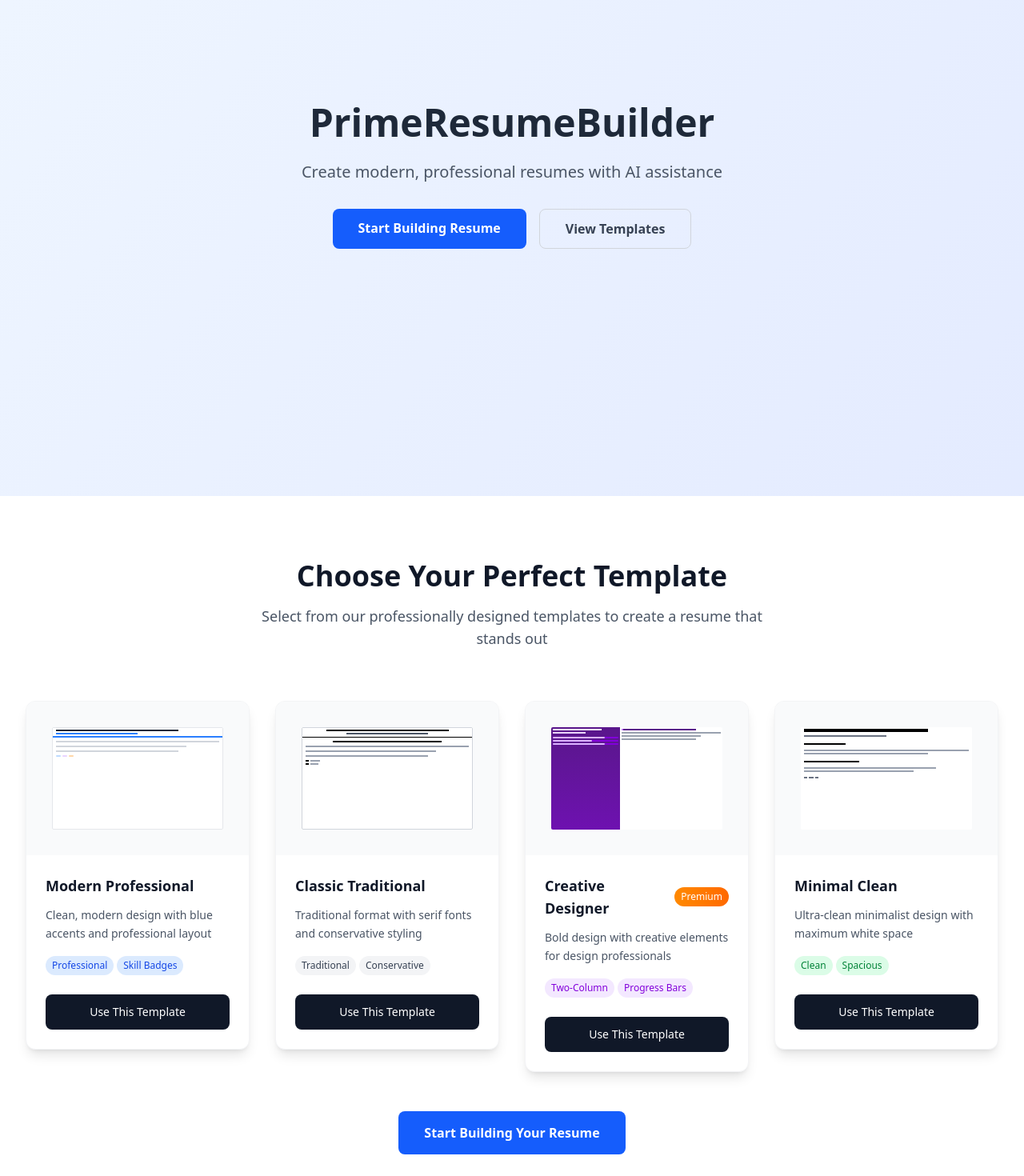
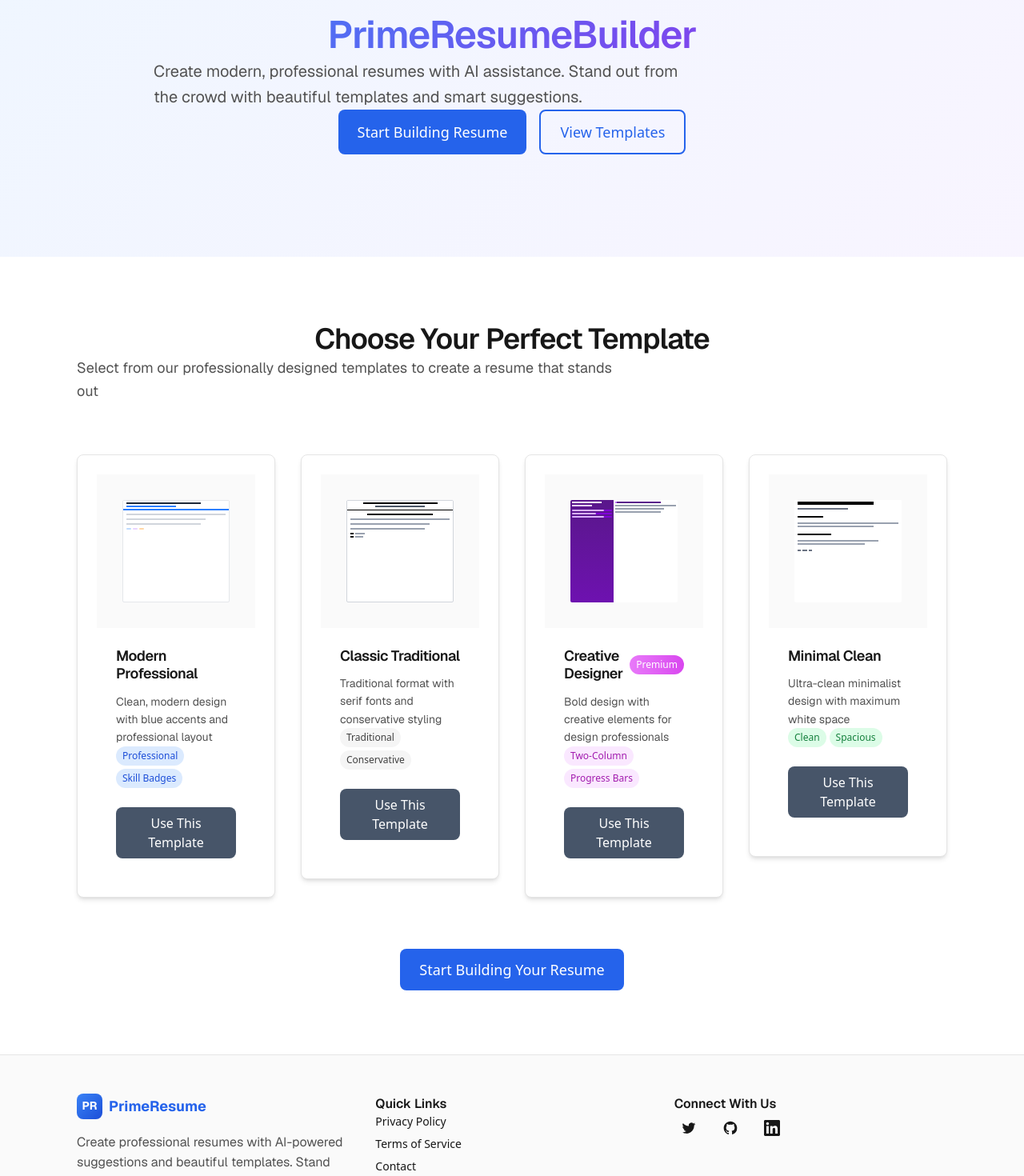
Before and after one commit to tolunaytogul/primeresumebuilder, a Next.js app: page / in a window 1280 px wide. Shown: the part 180-1650 px from the top of the page at 80% size. Built offline with nearby package versions, Linux system fonts and the light colour scheme.

Commit message:
refactor(layout): apply global styles & wrap pages - Layout component integration, homepage redesign with design system

```diff
--- a/src/app/globals.css
+++ b/src/app/globals.css
@@ -1,4 +1,6 @@
 @import "tailwindcss";
+@import "../styles/_typography.css";
+@import "../styles/_animations.css";
 
 :root {
   --background: #ffffff;
--- a/src/app/layout.tsx
+++ b/src/app/layout.tsx
@@ -26,9 +26,9 @@ export default function RootLayout({
   children: React.ReactNode;
 }>) {
   return (
-    <html lang="tr">
+    <html lang="en" className="scroll-smooth">
       <body
-        className={`${geistSans.variable} ${geistMono.variable} antialiased`}
+        className={`${geistSans.variable} ${geistMono.variable} font-sans antialiased bg-background text-foreground`}
       >
         <PremiumProvider>
           <CVProvider>
--- a/src/app/page.tsx
+++ b/src/app/page.tsx
@@ -2,54 +2,71 @@ import Link from "next/link";
 import TemplatePreview from '@/components/TemplatePreview';
 import PremiumModal from '@/components/PremiumModal';
 import { AVAILABLE_TEMPLATES } from '@/types/template';
+import { Layout } from '@/components/layout';
+import { Container, Button, Heading, Text, Card, FadeIn, SlideUp, StaggerContainer, StaggerItem } from '@/components/ui';
 
 export default function HomePage() {
   return (
-    <div className="min-h-screen bg-gradient-to-br from-blue-50 to-indigo-100">
+    <Layout>
+      <div className="bg-gradient-to-br from-primary-50 to-accent-50">
         {/* Hero Section */}
-      <div className="flex items-center justify-center min-h-screen">
-        <div className="text-center max-w-4xl mx-auto px-4 sm:px-6">
-          <h1 className="text-3xl sm:text-4xl lg:text-5xl font-bold text-gray-800 mb-4 sm:mb-6">
+        <section className="py-20 lg:py-32">
+          <Container>
+            <div className="text-center max-w-4xl mx-auto">
+              <FadeIn>
+                <Heading level={1} size="5xl" className="text-gradient mb-6">
                   PrimeResumeBuilder
-          </h1>
-          <p className="text-lg sm:text-xl text-gray-600 mb-6 sm:mb-8 px-2">
-            Create modern, professional resumes with AI assistance
-          </p>
-          <div className="flex flex-col sm:flex-row gap-3 sm:gap-4 justify-center">
-            <Link
-              href="/cv-editor"
-              className="w-full sm:w-auto bg-blue-600 hover:bg-blue-700 text-white font-semibold py-3 px-6 sm:px-8 rounded-lg transition-colors"
-            >
+                </Heading>
+              </FadeIn>
+
+              <SlideUp delay={0.2}>
+                <Text size="xl" color="muted" className="mb-8 max-w-2xl mx-auto">
+                  Create modern, professional resumes with AI assistance.
+                  Stand out from the crowd with beautiful templates and smart suggestions.
+                </Text>
+              </SlideUp>
+
+              <SlideUp delay={0.4}>
+                <div className="flex flex-col sm:flex-row gap-4 justify-center">
+                  <Button size="lg" className="hover-lift">
+                    <Link href="/cv-editor">
                       Start Building Resume
                     </Link>
-            <a
-              href="#templates"
-              className="w-full sm:w-auto border border-gray-300 hover:border-gray-400 text-gray-700 font-semibold py-3 px-6 sm:px-8 rounded-lg transition-colors"
-            >
+                  </Button>
+                  <Button variant="outline" size="lg" className="hover-lift">
+                    <a href="#templates">
                       View Templates
                     </a>
+                  </Button>
                 </div>
+              </SlideUp>
             </div>
+          </Container>
+        </section>
+
+        {/* Template Showcase */}
+        <section id="templates" className="bg-white py-20">
+          <Container>
+            <div className="text-center mb-16">
+              <FadeIn>
+                <Heading level={2} size="4xl" className="mb-4">
+                  Choose Your Perfect Template
+                </Heading>
+              </FadeIn>
+
+              <SlideUp delay={0.2}>
+                <Text size="lg" color="muted" className="max-w-2xl mx-auto">
+                  Select from our professionally designed templates to create a resume that stands out
+                </Text>
+              </SlideUp>
             </div>
 
-      {/* Template Showcase */}
-      <div id="templates" className="bg-white py-20">
-        <div className="max-w-7xl mx-auto px-4 sm:px-6 lg:px-8">
-          <div className="text-center mb-16">
-            <h2 className="text-3xl lg:text-4xl font-bold text-gray-900 mb-4">
-              Choose Your Perfect Template
-            </h2>
-            <p className="text-lg text-gray-600 max-w-2xl mx-auto">
-              Select from our professionally designed templates to create a resume that stands out
-            </p>
-          </div>
-
-          <div className="grid grid-cols-1 md:grid-cols-2 lg:grid-cols-4 gap-8">
+            <StaggerContainer className="grid grid-cols-1 md:grid-cols-2 lg:grid-cols-4 gap-8">
               {AVAILABLE_TEMPLATES.map((template) => (
-              <div key={template.id} className="group">
-                <div className="bg-white rounded-xl shadow-lg overflow-hidden hover:shadow-xl transition-all duration-300 border border-gray-100">
+                <StaggerItem key={template.id}>
+                  <Card className="group hover-lift transition-all duration-300">
                     {/* Template Preview */}
-                  <div className="p-8 bg-gray-50">
+                    <div className="p-8 bg-neutral-50">
                       <TemplatePreview
                         templateType={template.id}
                         className="w-full h-32 mx-auto"
@@ -59,68 +76,72 @@ export default function HomePage() {
                     {/* Template Info */}
                     <div className="p-6">
                       <div className="flex items-center gap-2 mb-3">
-                      <h3 className="text-lg font-semibold text-gray-900">{template.name}</h3>
+                        <Heading level={3} size="lg">{template.name}</Heading>
                         {template.isPremium && (
-                        <span className="px-2 py-1 bg-gradient-to-r from-orange-400 to-orange-500 text-white text-xs font-medium rounded-full">
+                          <span className="px-2 py-1 bg-gradient-to-r from-accent-400 to-accent-500 text-white text-xs font-medium rounded-full">
                             Premium
                           </span>
                         )}
                       </div>
-                    <p className="text-sm text-gray-600 mb-4 leading-relaxed">{template.description}</p>
+
+                      <Text size="sm" color="muted" className="mb-4 leading-relaxed">
+                        {template.description}
+                      </Text>
 
                       {/* Template Features */}
                       <div className="flex flex-wrap gap-1 mb-6">
                         {template.id === 'modern' && (
                           <>
-                          <span className="px-2 py-1 bg-blue-100 text-blue-700 text-xs rounded-full">Professional</span>
-                          <span className="px-2 py-1 bg-blue-100 text-blue-700 text-xs rounded-full">Skill Badges</span>
+                            <span className="px-2 py-1 bg-primary-100 text-primary-700 text-xs rounded-full">Professional</span>
+                            <span className="px-2 py-1 bg-primary-100 text-primary-700 text-xs rounded-full">Skill Badges</span>
                           </>
                         )}
                         {template.id === 'classic' && (
                           <>
-                          <span className="px-2 py-1 bg-gray-100 text-gray-700 text-xs rounded-full">Traditional</span>
-                          <span className="px-2 py-1 bg-gray-100 text-gray-700 text-xs rounded-full">Conservative</span>
+                            <span className="px-2 py-1 bg-neutral-100 text-neutral-700 text-xs rounded-full">Traditional</span>
+                            <span className="px-2 py-1 bg-neutral-100 text-neutral-700 text-xs rounded-full">Conservative</span>
                           </>
                         )}
                         {template.id === 'creative' && (
                           <>
-                          <span className="px-2 py-1 bg-purple-100 text-purple-700 text-xs rounded-full">Two-Column</span>
-                          <span className="px-2 py-1 bg-purple-100 text-purple-700 text-xs rounded-full">Progress Bars</span>
+                            <span className="px-2 py-1 bg-accent-100 text-accent-700 text-xs rounded-full">Two-Column</span>
+                            <span className="px-2 py-1 bg-accent-100 text-accent-700 text-xs rounded-full">Progress Bars</span>
                           </>
                         )}
                         {template.id === 'minimal' && (
                           <>
-                          <span className="px-2 py-1 bg-green-100 text-green-700 text-xs rounded-full">Clean</span>
-                          <span className="px-2 py-1 bg-green-100 text-green-700 text-xs rounded-full">Spacious</span>
+                            <span className="px-2 py-1 bg-success-100 text-success-700 text-xs rounded-full">Clean</span>
+                            <span className="px-2 py-1 bg-success-100 text-success-700 text-xs rounded-full">Spacious</span>
                           </>
                         )}
                       </div>
 
-                    <Link
-                      href="/cv-editor"
-                      className="w-full px-4 py-3 bg-gray-900 text-white text-sm font-medium rounded-lg hover:bg-gray-800 transition-colors text-center block"
-                    >
+                      <Button variant="secondary" className="w-full">
+                        <Link href="/cv-editor">
                           Use This Template
                         </Link>
+                      </Button>
                     </div>
-                </div>
-              </div>
+                  </Card>
+                </StaggerItem>
               ))}
-          </div>
+            </StaggerContainer>
 
             <div className="text-center mt-16">
-            <Link
-              href="/cv-editor"
-              className="px-8 py-4 bg-blue-600 text-white font-semibold rounded-lg hover:bg-blue-700 transition-colors"
-            >
+              <SlideUp delay={0.6}>
+                <Button size="lg" className="hover-lift">
+                  <Link href="/cv-editor">
                     Start Building Your Resume
                   </Link>
+                </Button>
+              </SlideUp>
             </div>
-        </div>
+          </Container>
+        </section>
       </div>
 
       {/* Premium Modal */}
       <PremiumModal />
-    </div>
+    </Layout>
   );
 }
--- /dev/null
+++ b/src/components/layout/Layout.tsx
@@ -0,0 +1,36 @@
+import { ReactNode } from 'react';
+import { Header } from './Header';
+import { Footer } from './Footer';
+import { PageTransition } from '@/components/ui';
+
+interface LayoutProps {
+  children: ReactNode;
+  className?: string;
+  showHeader?: boolean;
+  showFooter?: boolean;
+  headerClassName?: string;
+  footerClassName?: string;
+}
+
+export function Layout({
+  children,
+  className = '',
+  showHeader = true,
+  showFooter = true,
+  headerClassName,
+  footerClassName
+}: LayoutProps) {
+  return (
+    <div className="min-h-screen flex flex-col bg-background text-foreground">
+      {showHeader && <Header className={headerClassName} />}
+
+      <main className={`flex-1 ${className}`}>
+        <PageTransition>
+          {children}
+        </PageTransition>
+      </main>
+
+      {showFooter && <Footer className={footerClassName} />}
+    </div>
+  );
+}
--- a/src/components/layout/index.ts
+++ b/src/components/layout/index.ts
@@ -1,2 +1,3 @@
 export { Header } from './Header';
 export { Footer } from './Footer';
+export { Layout } from './Layout';
```
Lines whose indentation alone changed are shown as unchanged.
